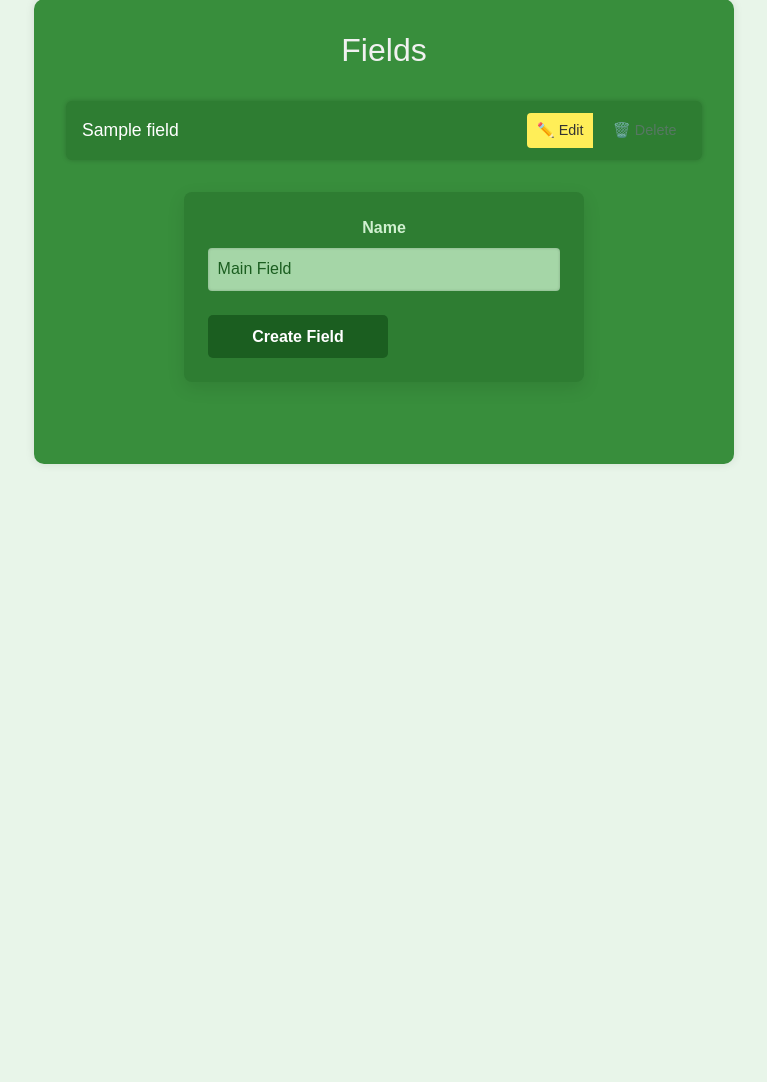
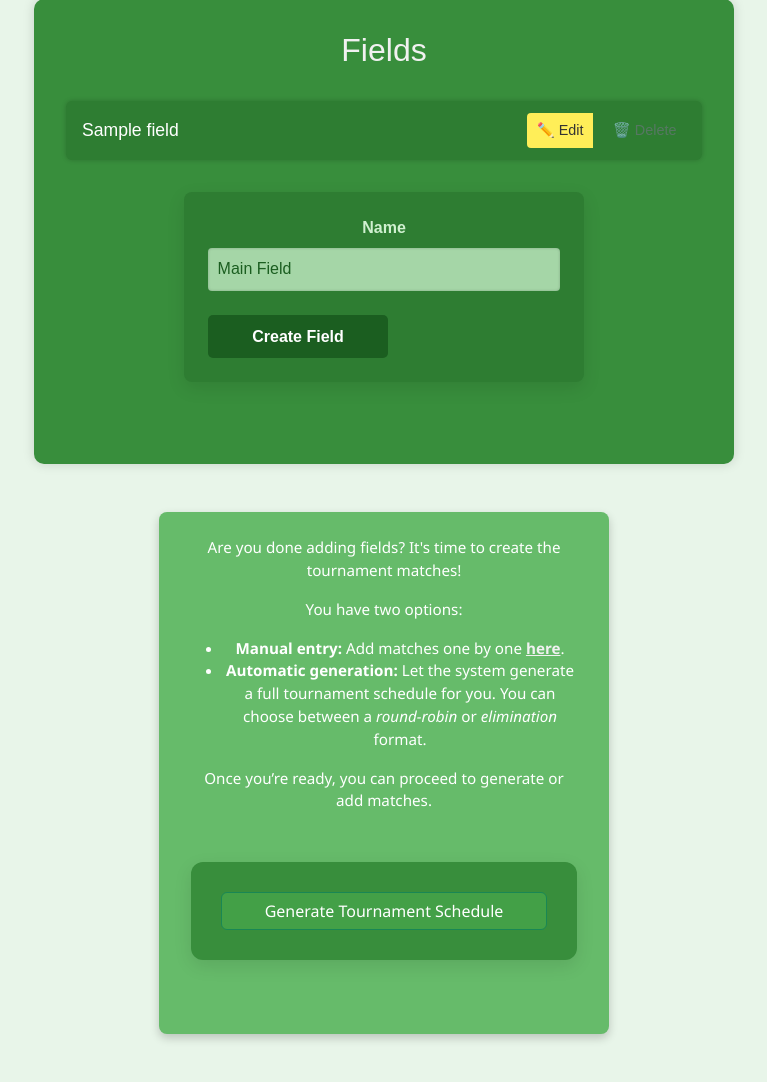
Before and after one commit to VeselinMar/TournamentManager, a Django app: page /tournament/1/fields/create/ in a window 1280 px wide. Shown: the part 81-1163 px from the top of the page, without its empty margins (256-1023 px from the left). Before the commit the page ends 545 px from the top, so only its background shows below. Run offline with Django 4.2, Linux system fonts and the light colour scheme; a user stored in the database is signed in; tables that the repository leaves empty hold one stand-in row (values such as "Sample post").

Commit message:
add automatic tournament creation functionality

```diff
--- a/tournamentapp/forms.py
+++ b/tournamentapp/forms.py
@@ -1,6 +1,7 @@
 import re
 from django import forms
 from django.utils.text import slugify
+from datetime import datetime, time
 from .models import Team, Match, Player, GoalEvent, Field, MatchEvent, Tournament
 
 class TournamentCreateForm(forms.ModelForm):
@@ -193,3 +194,20 @@ class MatchEventForm(forms.ModelForm):
             event.save()
 
         return event
+
+class TournamentScheduleForm(forms.Form):
+    start_time = forms.TimeField(
+        label="First Match Start Time",
+        initial=time(10, 0),
+        widget=forms.TimeInput(format='%H:%M')
+    )
+    game_duration = forms.IntegerField(
+        label="Game Duration (minutes)",
+        initial=15,
+        min_value=1
+    )
+    pause_duration = forms.IntegerField(
+        label="Pause Between Matches (minutes)",
+        initial=5,
+        min_value=0
+    )
--- a/tournamentapp/static/css/fields.css
+++ b/tournamentapp/static/css/fields.css
@@ -1,16 +1,20 @@
-/* Container */
+/* ==========================
+   Container
+========================== */
 .field-style .team-list-container {
     max-width: 700px;
     margin: 3rem auto;
     padding: 2rem;
-  background-color: #388e3c;
+    background-color: #388e3c;   /* consistent green tone */
     border-radius: 10px;
-  box-shadow: 0 0 10px rgba(0, 0, 0, 0.1);
+    box-shadow: 0 0 12px rgba(0, 0, 0, 0.15);
     color: #fff;
     font-family: Arial, sans-serif;
 }
 
-/* Title */
+/* ==========================
+   Title
+========================== */
 .field-style .page-title {
     text-align: center;
     font-size: 2rem;
@@ -18,9 +22,11 @@
     color: #f1f1f1;
 }
 
-/* Field list */
+/* ==========================
+   Field List
+========================== */
 .field-style .field-list {
-  list-style-type: none;
+    list-style: none;
     padding: 0;
     margin-bottom: 2rem;
 }
@@ -30,11 +36,16 @@
     margin-bottom: 0.5rem;
     background-color: #2e7d32;
     border-radius: 6px;
-  box-shadow: 0 0 5px rgba(0,0,0,0.2);
+    box-shadow: 0 0 5px rgba(0, 0, 0, 0.2);
     font-size: 1.1rem;
+    display: flex;
+    justify-content: space-between;
+    align-items: center;
 }
 
-/* Form styling */
+/* ==========================
+   Form Styling
+========================== */
 .field-style .field-create-form {
     margin-top: 2rem;
     background-color: #2e7d32;
@@ -48,7 +59,7 @@
 
 .field-style .form-label {
     display: block;
-  font-weight: bold;
+    font-weight: 600;
     margin-bottom: 0.5rem;
     color: #d0f0d0;
 }
@@ -75,12 +86,16 @@ textarea {
     margin-bottom: 0.5rem;
 }
 
+/* ==========================
+   Submit Button
+========================== */
 .field-style .btn-submit {
     background-color: #1b5e20;
     color: #fff;
     border: none;
     padding: 0.6rem 1.2rem;
     font-size: 1rem;
+    font-weight: 600;
     border-radius: 5px;
     cursor: pointer;
     transition: background-color 0.2s ease;
@@ -90,7 +105,9 @@ textarea {
     background-color: #145a17;
 }
 
-/* Edit/Delete Button Styles */
+/* ==========================
+   Edit/Delete Buttons
+========================== */
 .field-style .btn-group .btn {
     padding: 0.4rem 0.6rem;
     font-size: 0.9rem;
@@ -132,18 +149,62 @@ textarea {
     background-color: #388e3c;
 }
 
-/* Optional datalist styling */
+/* ==========================
+   Datalist Styling
+========================== */
 .field-style datalist option {
     color: black;
 }
 
-/* Responsive tweaks */
+/* ==========================
+   Next Step / Info Text
+========================== */
+.field-style .next-step {
+    width: 100%;
+    box-sizing: border-box;
+    margin: 3rem auto;
+    padding: 1rem, 1.5rem;
+    background-color: #66bb6a;
+    color: #fff;
+    border-radius: 8px;
+    font-size: 0.95rem;
+    line-height: 1.5;
+}
+
+.field-style .next-step a {
+    color: #f1f1f1;
+    font-weight: 600;
+    text-decoration: underline;
+}
+
+.field-style .next-step a:hover {
+    color: #d0f0d0;
+    text-decoration: none;
+}
+
+/* ==========================
+   Responsive Tweaks
+========================== */
 @media (max-width: 600px) {
     .field-style .team-list-container {
         padding: 1rem;
     }
 
+    .field-style .next-step {
+      padding: 1rem;
+      font-size: 0.9rem;
+    }
+
     .field-style .btn-submit {
         width: 100%;
     }
+
+    .field-style .field-item {
+        flex-direction: column;
+        align-items: flex-start;
     }
+
+    .field-style .btn-group {
+        margin-top: 0.5rem;
+    }
+}
--- a/tournamentapp/templates/fields/field_create.html
+++ b/tournamentapp/templates/fields/field_create.html
@@ -61,6 +61,20 @@
 </datalist>
 </div>
 
+<div class="next-step">
+  <p>Are you done adding fields? It's time to create the tournament matches!</p>
+  <p>You have two options:</p>
+  <ul>
+    <li><strong>Manual entry:</strong> Add matches one by one <a href="{% url 'match-create' tournament.id %}">here</a>.</li>
+    <li><strong>Automatic generation:</strong> Let the system generate a full tournament schedule for you. You can choose between a <em>round-robin</em> or <em>elimination</em> format.</li>
+  </ul>
+  <p>Once you’re ready, you can proceed to generate or add matches.</p>
+    <form action="{% url 'generate-tournament-schedule' tournament.id %}" method="post">
+      {% csrf_token %}
+      <button type="submit" class="btn btn-success">Generate Tournament Schedule</button>
+    </form>
+</div>
+
 {% endblock %}
 
 {% block extra_js %}
--- a/tournamentapp/urls.py
+++ b/tournamentapp/urls.py
@@ -4,6 +4,7 @@ from .views import (
     TeamListView, TeamDetailView, TeamCreateView,
     MatchCreateView, MatchDetailView, MatchEditView, LeaderboardView, FieldAddView,
     create_match_event, add_player, finish_match, remove_match_event, field_edit, field_delete,
+    generate_tournament_schedule
 )
 urlpatterns = [
     path('', LandingPageView.as_view(), name='landing-page'),
@@ -12,6 +13,7 @@ urlpatterns = [
     path('tournament/create/', TournamentCreateView.as_view(), name='tournament-create'),
     path('tournament/<int:pk>/', TournamentDetailView.as_view(), name='tournament-detail'),
     path('public/<slug:slug>/', TournamentPublicView.as_view(), name='public-tournament-leaderboard'),
+    path('tournament/<int:tournament_id>/generate-schedule/', generate_tournament_schedule, name='generate-tournament-schedule'),
 
     # Teams (tournament-specific)
     path('tournament/<int:tournament_id>/teams/', TeamListView.as_view(), name='team-list'),
--- a/tournamentapp/views.py
+++ b/tournamentapp/views.py
@@ -7,18 +7,20 @@ from django.views.generic import TemplateView, DetailView, ListView
 from django.views.generic.edit import CreateView, UpdateView
 from django.http import JsonResponse, HttpResponseForbidden, Http404
 from django.utils.timezone import localtime
+from django.utils import timezone
+from datetime import timedelta
 from django.contrib import messages
 from django.contrib.auth.mixins import LoginRequiredMixin
 from django.contrib.auth.decorators import login_required
-from django.shortcuts import redirect, get_object_or_404
+from django.shortcuts import redirect, get_object_or_404, render
 from .models import Match, Team, GoalEvent, Player, MatchEvent, Field, Tournament
-from .forms import TeamCreateForm, MatchCreateForm, MatchEditForm, MatchEventForm, FieldCreateForm, TournamentCreateForm
+from .forms import TeamCreateForm, MatchCreateForm, MatchEditForm, MatchEventForm, FieldCreateForm, TournamentCreateForm,TournamentScheduleForm
 from django.urls import reverse_lazy, reverse
 from django.db.models import Q, Count
 from collections import defaultdict
 from django.utils.timezone import localtime, datetime
 from formtools.wizard.views import SessionWizardView
-from .utils import handle_batch_lines
+from .utils import handle_batch_lines, create_round_robin_matches
 
 
 class TournamentCreateView(CreateView, LoginRequiredMixin):
@@ -608,3 +610,46 @@ def field_delete(request, tournament_id, pk):
 
     field.delete()
     return JsonResponse({'success': True})
+
+
+@login_required
+def generate_tournament_schedule(request, tournament_id):
+    tournament = get_object_or_404(Tournament, pk=tournament_id)
+
+    if request.method == 'POST':
+        form = TournamentScheduleForm(request.POST)
+        if form.is_valid():
+            start_time_input = form.cleaned_data['start_time']
+            game_duration_minutes = form.cleaned_data['game_duration']
+            pause_duration_minutes = form.cleaned_data['pause_duration']
+
+            # Build a full datetime object for today with the input time
+            start_time = timezone.now().replace(
+                hour=start_time_input.hour,
+                minute=start_time_input.minute,
+                second=0,
+                microsecond=0
+            )
+
+            game_duration = timedelta(minutes=game_duration_minutes)
+            pause_duration = timedelta(minutes=pause_duration_minutes)
+
+            try:
+                create_round_robin_matches(
+                    tournament=tournament,
+                    start_time=start_time,
+                    game_duration=game_duration,
+                    pause_duration=pause_duration
+                )
+                messages.success(request, "Round-robin schedule generated successfully!")
+            except Exception as e:
+                messages.error(request, f"Error generating schedule: {str(e)}")
+
+            return redirect('tournament-detail', pk=tournament.pk)
+    else:
+        form = TournamentScheduleForm()
+
+    return render(request, 'tournament/generate_schedule.html', {
+        'form': form,
+        'tournament': tournament
+    })
```
Also changed, not shown: tournamentapp/templates/tournament/generate_schedule.html (added, +14 -0 lines), tournamentapp/utils.py (+103 -1 lines). Lines whose indentation alone changed are shown as unchanged.
